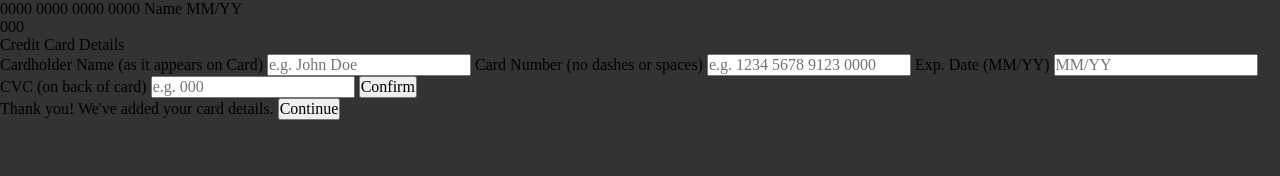
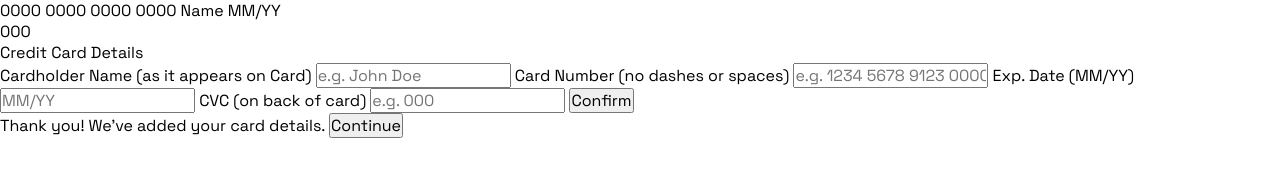
Before and after one commit to LazyDuckling/fem-interactive-card-details-form, a plain HTML site: page index.html in a window 1280 px wide. Drawn offline with Linux system fonts and the light colour scheme.

Commit message:
Set up CSS variables

```diff
--- a/index.html
+++ b/index.html
@@ -6,6 +6,7 @@
     <meta name="description" content="Page summary">
 
     <link rel="icon" href="images/favicon-32x32.png" />
+    <link rel="preconnect" href="https://fonts.googleapis.com"><link rel="preconnect" href="https://fonts.gstatic.com" crossorigin><link href="https://fonts.googleapis.com/css2?family=Space+Grotesk:wght@400;500&display=swap" rel="stylesheet">
     <link rel="stylesheet" href="dist/style.css">
 
     <title>Frontend Mentor Challenge - Interactive Card Details Form</title>
--- a/src/scss/global/_typography.scss
+++ b/src/scss/global/_typography.scss
@@ -0,0 +1,12 @@
+@use "../util/functions" as util;
+
+// Font sizes
+$xl: util.rem(28);
+$l: util.rem(18);
+$m: util.rem(14);
+$s: util.rem(12);
+$xs: util.rem(9);
+
+// Font weights
+$light: 400;
+$medium: 500;
--- a/src/scss/global/_variables.scss
+++ b/src/scss/global/_variables.scss
@@ -1,4 +1,12 @@
 // Colors
 :root {
-    --gray: #333333;
+    // Plain colors
+    --violet: #21092F;
+    --purplish-gray: #8F8694;
+    --light-gray: #DFDEE0;
+    --white: #FFFFFF;
+    --red: #FF5050;
+
+    // Gradients
+    --gradient: linear-gradient(163.95deg, #6348FE 4.74%, #610595 88.83%);
 }
--- a/src/scss/mobile/_main.scss
+++ b/src/scss/mobile/_main.scss
@@ -4,6 +4,7 @@
 
 :root {
     font-size: util.rem(16);
+    font-family: 'Space Grotesk', sans-serif;
 }
 
 body {
```
Also changed, not shown: dist/style.css, 1 other file.
